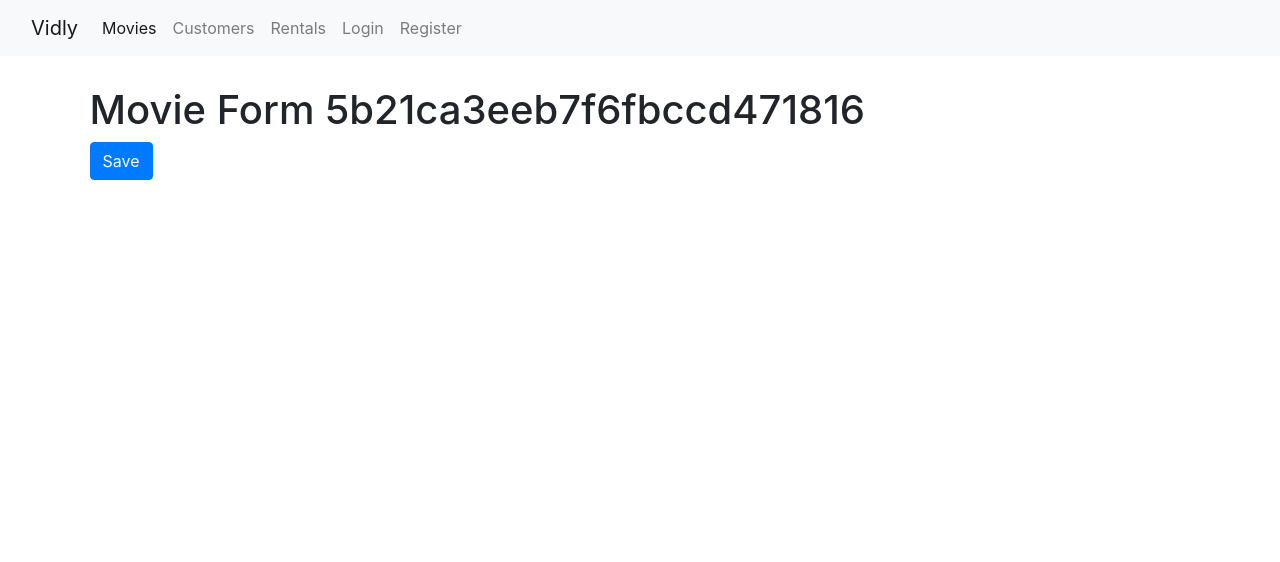
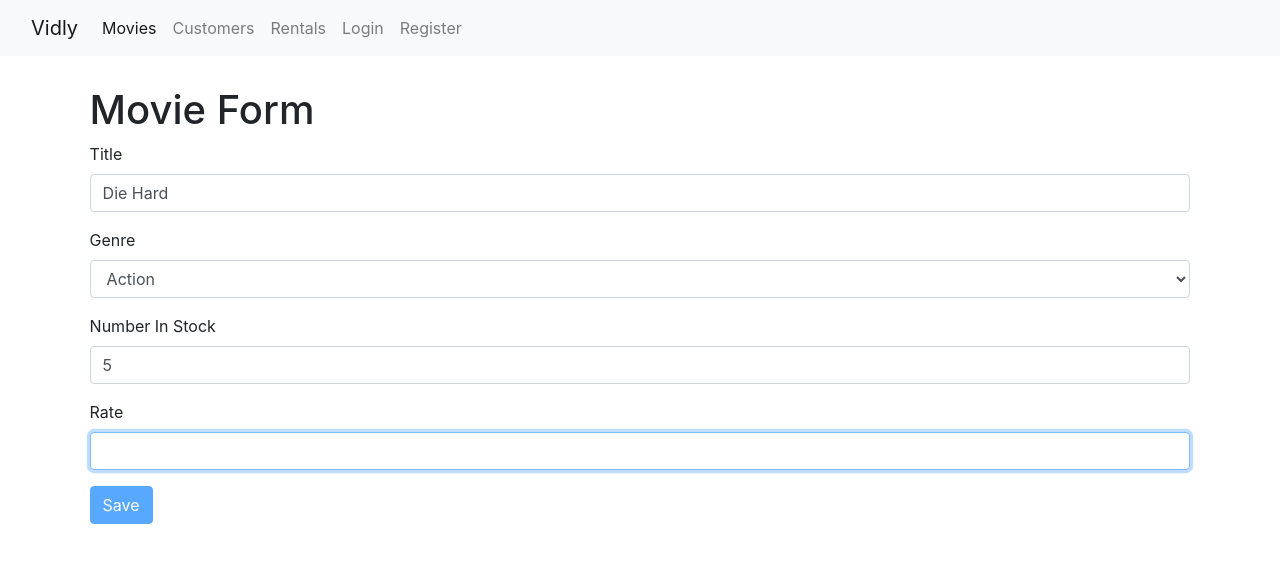
Before and after one commit to atenajoon/VidlyProject, a React (Create React App) app: page /movies/5b21ca3eeb7f6fbccd471816 in a window 1280 px wide. Shown: the top 562 px of the page. Built offline with nearby package versions, Linux system fonts and the light colour scheme.

Commit message:
New Movie link created to add new movies into the memory storage

```diff
--- a/src/components/common/form.jsx
+++ b/src/components/common/form.jsx
@@ -1,6 +1,7 @@
 import React, { Component } from "react";
 import Joi from "joi-browser";
 import Input from "./input";
+import Select from "./select";
 
 class Form extends Component {
   state = {
@@ -71,6 +72,21 @@
       />
     );
   }
+
+  renderSelect(name, label, options) {
+    const { data, errors } = this.state;
+
+    return (
+      <Select
+        name={name}
+        label={label}
+        value={data[name]}
+        options={options}
+        error={errors[name]}
+        onChange={this.handleChange}
+      />
+    );
+  }
 }
 
 export default Form;
--- /dev/null
+++ b/src/components/common/select.jsx
@@ -0,0 +1,20 @@
+import React from "react";
+
+const Select = ({ name, label, error, options, ...rest }) => {
+  return (
+    <div className="form-group">
+      <label htmlFor={name}>{label}</label>
+      <select {...rest} name={name} id={name} className="form-control">
+        <option value="" />
+        {options.map((option) => (
+          <option key={option._id} value={option._id}>
+            {option.name}
+          </option>
+        ))}
+      </select>
+      {error && <div className="alert alert-danger">{error}</div>}
+    </div>
+  );
+};
+
+export default Select;
--- a/src/components/movieForm.jsx
+++ b/src/components/movieForm.jsx
@@ -1,17 +1,73 @@
 import React from "react";
+import Form from "./common/form";
+import Joi from "joi-browser";
 
-const MovieForm = ({ match, history }) => {
-  return (
-    <div>
-      <h1>Movie Form {match.params.id}</h1>
-      <button
-        className="btn btn-primary"
-        onClick={() => history.push("/movies")}
-      >
-        Save
-      </button>
-    </div>
-  );
-};
+import { getGenres } from "../services/fakeGenreService";
+import { getMovie, saveMovie } from "../services/fakeMovieService";
+
+class MovieForm extends Form {
+  state = {
+    data: { title: "", genreId: "", numberInStock: "", dailyRentalRate: "" },
+    genres: [],
+    errors: {},
+  };
+
+  schema = {
+    _id: Joi.string(),
+    title: Joi.string().required().label("Title"),
+    genreId: Joi.string().required().label("Genre"),
+    numberInStock: Joi.number()
+      .required()
+      .min(0)
+      .max(100)
+      .label("Number In Stock"),
+    rate: Joi.number().required().min(0).max(10).label("Daily Rental Rate"),
+  };
+
+  componentDidMount() {
+    const genres = getGenres();
+    this.setState({ genres });
+
+    const movieId = this.props.match.params.id;
+    console.log(movieId);
+    if (movieId === "new") return;
+
+    const movie = getMovie(movieId);
+    if (!movie) return this.props.history.replace("/not-found");
+
+    this.setState({ data: this.mapToViewModel(movie) });
+  }
+
+  mapToViewModel = (movie) => {
+    return {
+      _id: movie._id,
+      title: movie.title,
+      genreId: movie.genre._id,
+      numberInStock: movie.numberInStock,
+      dailyRentalRate: movie.dailyRentalRate,
+    };
+  };
+
+  doSubmit = () => {
+    saveMovie(this.state.data);
+
+    this.props.history.push("/movies");
+  };
+
+  render() {
+    return (
+      <div>
+        <h1>Movie Form </h1>
+        <form onSubmit={this.handleSubmit}>
+          {this.renderInput("title", "Title")}
+          {this.renderSelect("genreId", "Genre", this.state.genres)}
+          {this.renderInput("numberInStock", "Number In Stock", "number")}
+          {this.renderInput("rate", "Rate")}
+          {this.renderButton("Save")}
+        </form>
+      </div>
+    );
+  }
+}
 
 export default MovieForm;
--- a/src/components/movies.jsx
+++ b/src/components/movies.jsx
@@ -1,6 +1,6 @@
 import React, { Component } from "react";
 import { getMovies } from "../services/fakeMovieService";
-
+import { Link } from "react-router-dom";
 import MoviesTable from "./moviesTable";
 import Pagination from "./common/pagination";
 import paginate from "../utils/paginate";
@@ -58,6 +58,10 @@
     this.setState({ currentPage: page });
   };
 
+  handleSave = () => {
+    console.log("saved");
+  };
+
   render() {
     const {
       movies: allMovies,
@@ -90,6 +94,14 @@
           />
         </div>
         <div className="col">
+          <Link
+            to="/movies/new"
+            className="btn btn-primary"
+            style={{ marginBottom: 20 }}
+          >
+            New Movie
+          </Link>
+
           <p>Showing {filtered.length} movies in the database.</p>
 
           <MoviesTable
```
